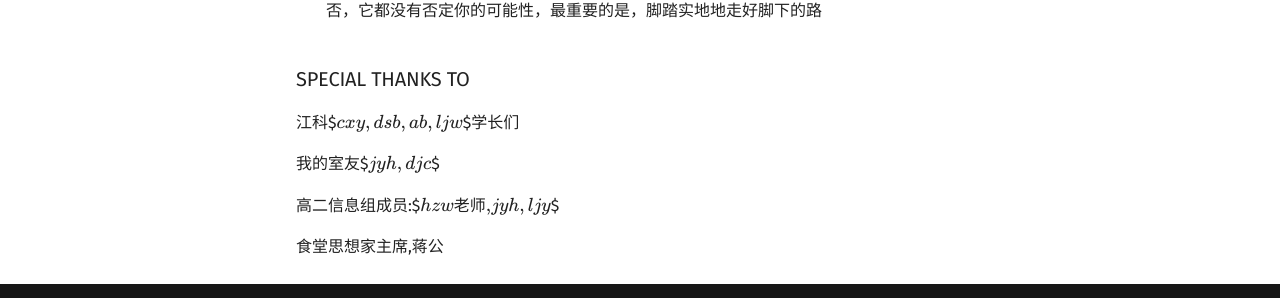
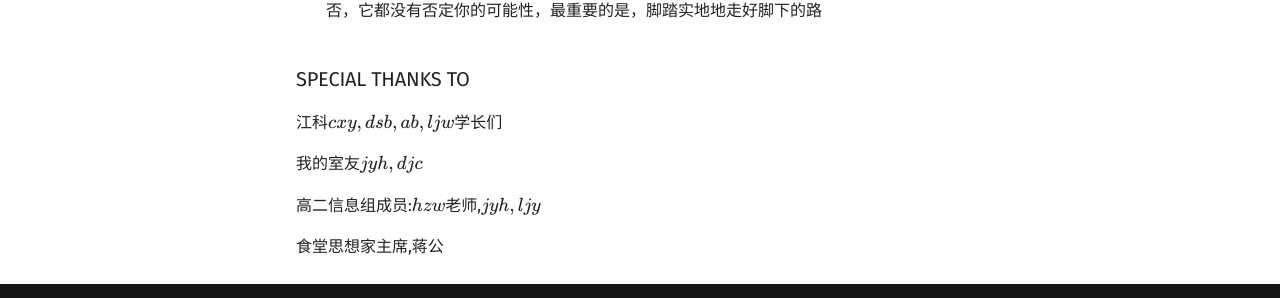
Before and after one commit to SM2-wiki/SM2-wiki, an MkDocs documentation site: the page built from docs/exp/23lyuxiaoteng.md, in a window 1280 px wide and 900 px high, scrolled down 5633 px. Shown: the part 551-849 px from the top of the window. Built offline with MkDocs 1.6.1 and Material for MkDocs 9.7.7, drawn with Linux system fonts in a browser that asks for light colours; formulas are drawn with MathJax 3; comment, search, counter and statistics services are not loaded.

```diff
--- a/docs/exp/23lyuxiaoteng.md
+++ b/docs/exp/23lyuxiaoteng.md
@@ -204,10 +204,10 @@ MOE黄大妈就开玩笑告诉我到了新加坡不要整天钻研chicken and eg
 
 ### SPECIAL THANKS TO
 
-江科$$cxy,dsb,ab,ljw$$学长们
+江科$cxy,dsb,ab,ljw$学长们
 
-我的室友$$jyh,djc$$
+我的室友$jyh,djc$
 
-高二信息组成员:$$hzw$$老师,$$jyh,ljy$$
+高二信息组成员:$hzw$老师,$jyh,ljy$
 
 食堂思想家主席,蒋公
```
